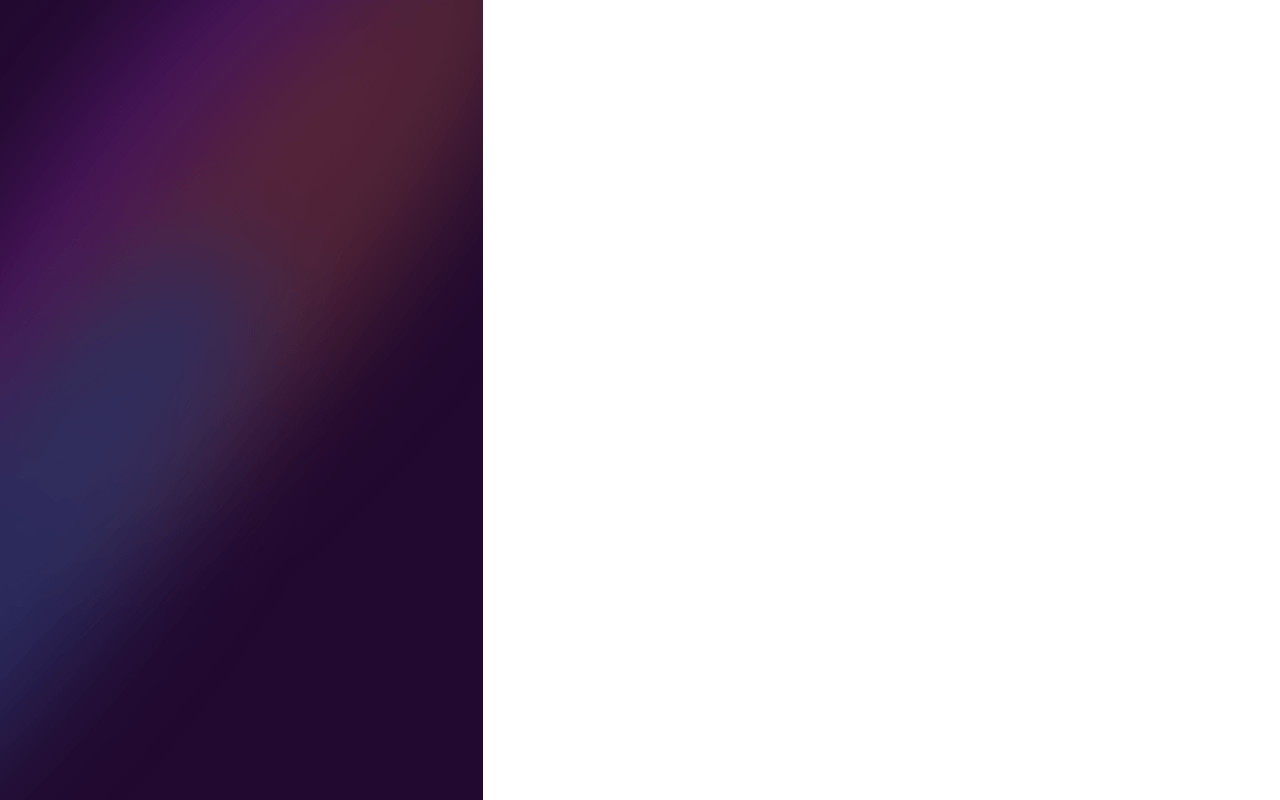
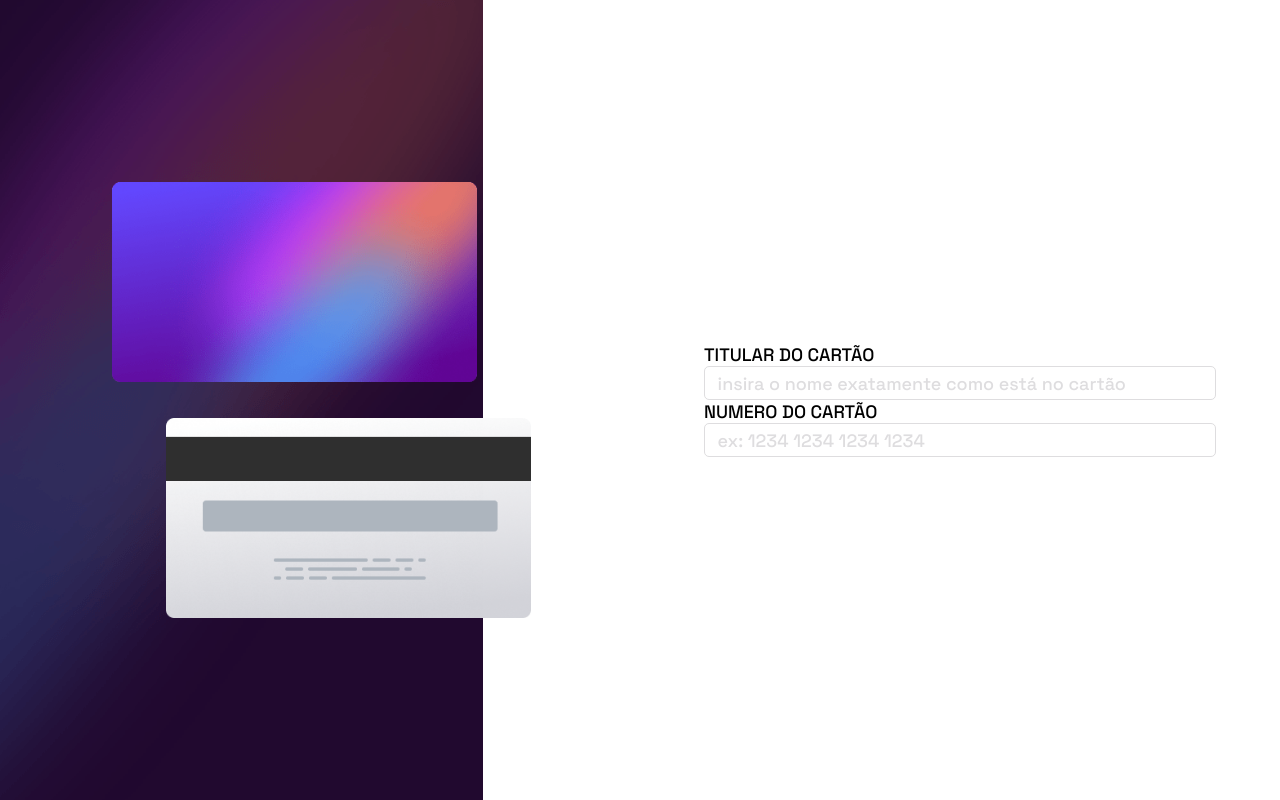
Before and after one commit to lzmarangoni/formulario_interativo_de_pgto, a React (Create React App) app: page / in a window 1280 px wide. Built offline with nearby package versions, Linux system fonts and the light colour scheme.

Commit message:
construção do layout de cartões e formulario

```diff
--- a/src/App.css
+++ b/src/App.css
@@ -1,9 +1,13 @@
+
+
 .App {
   background-image: url(../public/images/bg-main-desktop.png);
   background-repeat: no-repeat;
   height: 100vh;
+  text-align: center;
+  display: flex;
+  justify-content: center;
 
-  text-align: center;
 }
 
 @media screen and (max-width:450px) {
@@ -13,3 +17,11 @@
   }
 
 }
+
+.cards{
+  display: flex;
+  flex-direction: column;
+  justify-content: center;
+  align-items: center;
+  width: 50%;
+}
--- a/src/App.js
+++ b/src/App.js
@@ -1,11 +1,17 @@
 
 import './App.css';
+import CardBack from './components/CardBack';
 import CardFront from './components/CardFront';
+import FormDetails from './components/FormDetails'
 
 function App() {
   return (
     <div className="App">
-
+      <div className='cards'>
+      <CardFront/>
+        <CardBack/>
+      </div>
+      <FormDetails/>
     </div>
   );
 }
--- /dev/null
+++ b/src/components/CardBack/CardBack.css
@@ -0,0 +1,8 @@
+.cardBack{
+    background-image: url(../../../public/images/bg-card-back.png);
+    background-repeat: no-repeat;
+    background-size: contain;
+    width:400px;
+    height: 200px;
+
+}
--- /dev/null
+++ b/src/components/CardBack/index.js
@@ -0,0 +1,11 @@
+import './CardBack.css'
+
+const CardBack = ()=>{
+    return(
+        <div className='cardBack'>
+
+        </div>
+    )
+}
+
+export default CardBack
--- a/src/components/CardFront/CardFront.css
+++ b/src/components/CardFront/CardFront.css
@@ -2,12 +2,8 @@
     background-image: url(../../../public/images/bg-card-front.png);
     background-repeat: no-repeat;
     background-size: contain;
-    width:300px;
-    height: 150px;
-    position: relative;
+    width:400px;
+    height: 200px;
+    margin-right: 6rem;
+    margin-bottom: 2rem;
 }
-.cardFront p{
-    position: absolute;
-    left: 2rem;
-    bottom: 2rem;
-}
--- a/src/components/CardFront/index.js
+++ b/src/components/CardFront/index.js
@@ -3,7 +3,7 @@ import './CardFront.css'
 const CardFront = ()=>{
     return(
         <div className='cardFront'>
-            <p>16656556565658848484</p>
+
         </div>
     )
 }
--- a/src/components/FormDetails/FormDetails.css
+++ b/src/components/FormDetails/FormDetails.css
@@ -0,0 +1,8 @@
+.formDetails{
+    display: flex;
+    flex-direction: column;
+    justify-content: center;
+    align-items: center;
+    width: 40%;
+    margin: 1rem;
+}
--- a/src/components/FormDetails/index.js
+++ b/src/components/FormDetails/index.js
@@ -0,0 +1,13 @@
+import InputForm from '../InputForm'
+import './FormDetails.css'
+
+const FormDetails = ()=>{
+    return(
+        <form className='formDetails'>
+            <InputForm label='Titular do Cartão' placeholder='insira o nome exatamente como está no cartão'/>
+            <InputForm label='Numero do Cartão' placeholder='ex: 1234 1234 1234 1234'/>
+        </form>
+    )
+}
+
+export default FormDetails
--- /dev/null
+++ b/src/components/InputForm/InputForm.css
@@ -0,0 +1,29 @@
+.inputForm{
+    display: flex;
+    flex-direction: column;
+    width: 100%;
+
+}
+.inputForm label{
+    text-align: left;
+    text-transform: uppercase;
+}
+.inputForm input{
+    border-radius: 5px;
+    border: 1px solid hsl(270, 3%, 87%);
+    box-sizing: border-box;
+    padding: .25rem .7rem;
+    color:hsl(279, 6%, 55%);
+
+
+}
+
+.inputForm ::-webkit-input-placeholder{
+    color: hsl(270, 3%, 87%);
+}
+
+.inputForm input:focus{
+
+    border-color: linear-gradient(to right, hsl(249, 99%, 64%), hsl(278, 94%, 30%));
+
+}
--- /dev/null
+++ b/src/components/InputForm/index.js
@@ -0,0 +1,12 @@
+import './InputForm.css'
+
+const InputForm = (props)=>{
+    return(
+        <div className='inputForm'>
+            <label>{props.label}</label>
+            <input placeholder={props.placeholder}></input>
+        </div>
+    )
+}
+
+export default InputForm
--- a/src/index.css
+++ b/src/index.css
@@ -1,10 +1,12 @@
+@import url('https://fonts.googleapis.com/css2?family=Space+Grotesk:wght@500&display=swap');
+*{
+  font-family: 'Space Grotesk', sans-serif;
+  font-size: 18px;
+  border: none;
+}
 body {
   margin: 0;
-  font-family: -apple-system, BlinkMacSystemFont, 'Segoe UI', 'Roboto', 'Oxygen',
-    'Ubuntu', 'Cantarell', 'Fira Sans', 'Droid Sans', 'Helvetica Neue',
-    sans-serif;
-  -webkit-font-smoothing: antialiased;
-  -moz-osx-font-smoothing: grayscale;
+
 }
 
 code {
```
Also changed, not shown: src/estilos.js (added, +36 -0 lines).
